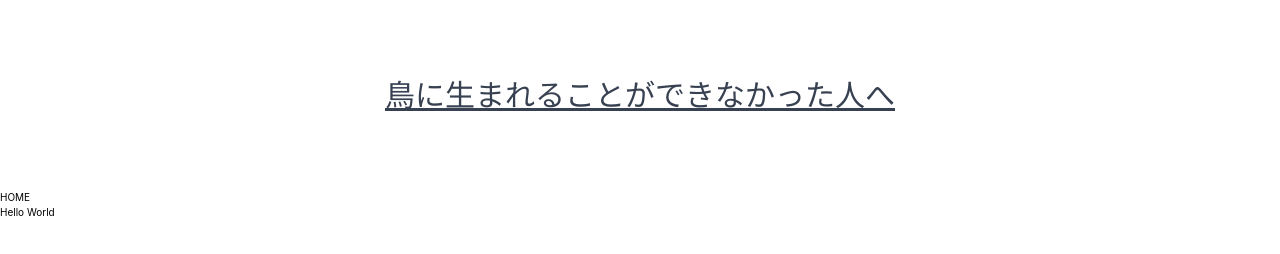
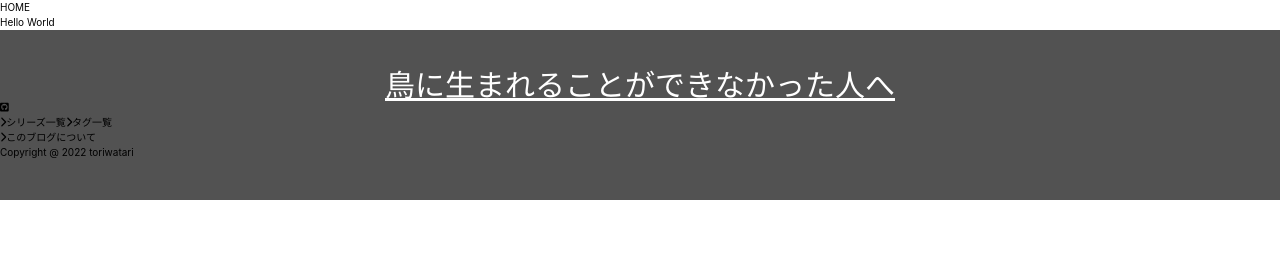
Before and after one commit to kento-yoshidu/Snipet, a Gatsby site: page / in a window 1280 px wide. Built offline with nearby package versions, Linux system fonts and the light colour scheme; Gatsby itself is replaced by a stand-in of ours.

Commit message:
✨ Create Footer.tsx

```diff
--- /dev/null
+++ b/src/components/Footer.tsx
@@ -0,0 +1,76 @@
+import React from "react"
+import { Link, useStaticQuery, graphql } from "gatsby"
+
+import { FontAwesomeIcon } from "@fortawesome/react-fontawesome"
+import { faChevronRight } from "@fortawesome/free-solid-svg-icons"
+import { faGithubSquare } from "@fortawesome/free-brands-svg-icons"
+
+import "@fortawesome/fontawesome-svg-core/styles.css"
+import { config } from "@fortawesome/fontawesome-svg-core"
+config.autoAddCss = false
+
+const Footer = () => {
+  const { site: { siteMetadata: { title } } } = useStaticQuery(
+    graphql`
+      {
+        site {
+          siteMetadata {
+            title
+          }
+        }
+      }
+    `
+  )
+
+  return (
+    <footer className="bg-neutral-600 py-16">
+      <h1 className="text-center">
+        <Link to="/page/1/">
+          <a className="text-white text-5xl underline hover:text-main-color">
+            {title}
+          </a>
+        </Link>
+      </h1>
+
+      <div>
+        <Link
+          to={"https://github.com/kento-yoshidu/Gatsby3Blog"}
+          target="_blink"
+        >
+          <FontAwesomeIcon icon={faGithubSquare} />
+        </Link>
+      </div>
+
+      <div>
+        <Link
+          to={"/series/"}
+          target="_blink"
+        >
+          <FontAwesomeIcon icon={faChevronRight} />
+          シリーズ一覧
+        </Link>
+        <Link
+          to={"/tags/"}
+          target="_blink"
+        >
+          <FontAwesomeIcon icon={faChevronRight} />
+          タグ一覧
+        </Link>
+      </div>
+
+      <div>
+        <Link
+          to={"/about/"}
+          target="_blink"
+        >
+          <FontAwesomeIcon icon={faChevronRight} />
+          このブログについて
+        </Link>
+      </div>
+
+      <p>Copyright @ 2022 toriwatari</p>
+    </footer>
+  )
+}
+
+export default Footer
--- a/src/components/layout.tsx
+++ b/src/components/layout.tsx
@@ -1,6 +1,6 @@
 import React, { ReactNode } from "react"
 
-import Header from "../components/Header"
+import Footer from "../components/Footer"
 
 interface Props {
   children: ReactNode
@@ -9,8 +9,9 @@ interface Props {
 const Layout = ({ children }: Props) => {
   return (
     <div>
-      <Header />
       <main>{children}</main>
+
+      <Footer />
     </div>
   )
 }
--- a/tailwind.config.js
+++ b/tailwind.config.js
@@ -1,12 +1,12 @@
 /** @type {import('tailwindcss').Config} */
 module.exports = {
   content: [
-    "./src/**/*.{js,jsx,ts,tsx}",
+    "./src/**/*.{js,jsx,ts,tsx}"
   ],
   theme: {
     extend: {
       colors: {
-        "main-color": "var(--main-color)",
+        "main-color": "var(--main-color)"
       }
     }
   },
```
